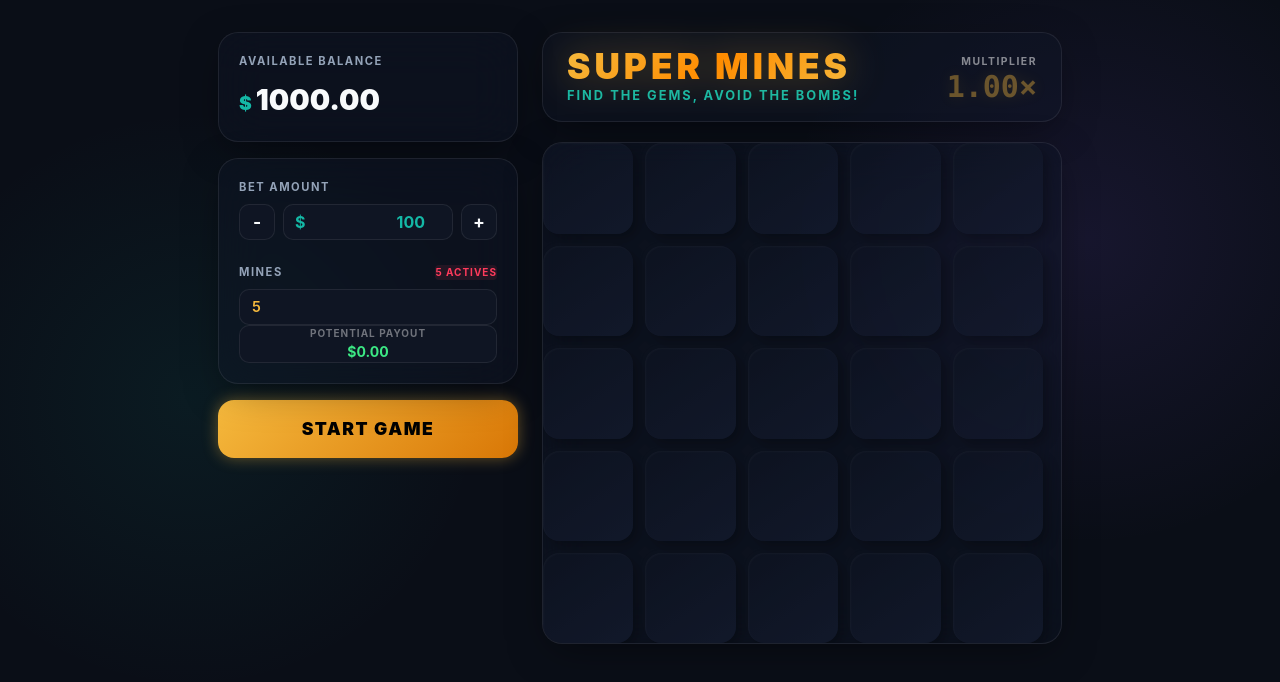
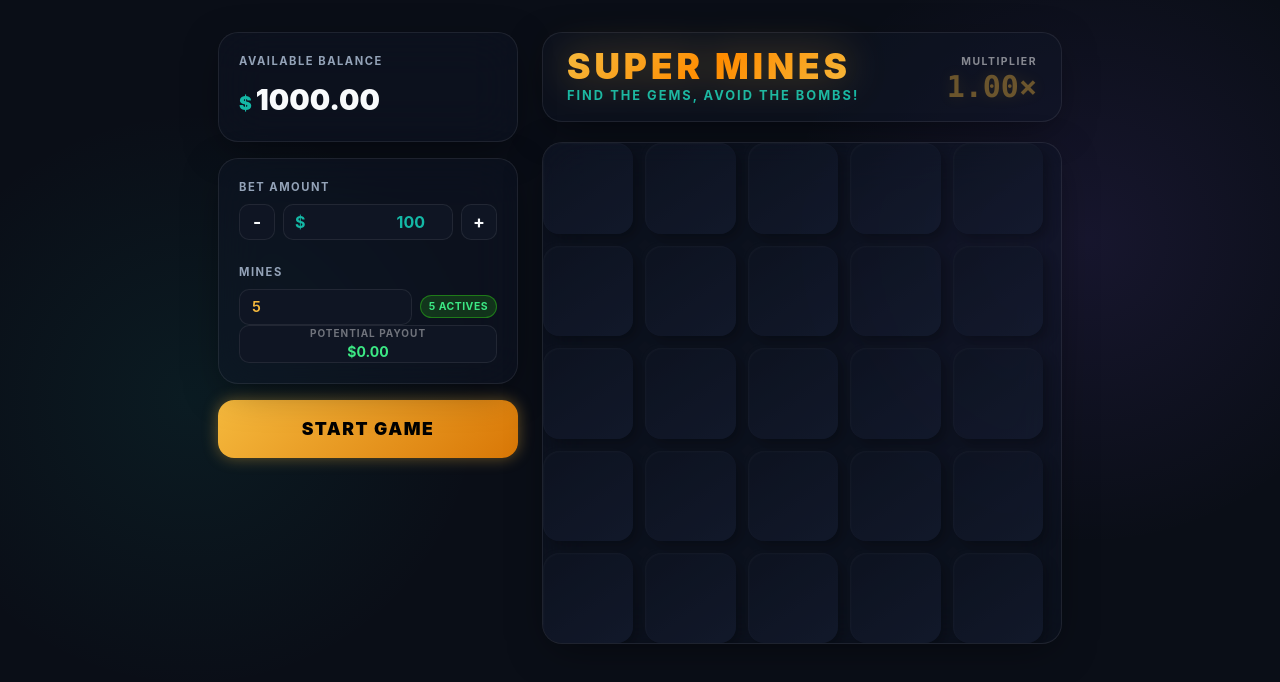
Before and after one commit to dalemiao3721/mines-game-prototype, a React (Vite) app in the folder apps/frontend/: page / in a window 1280 px wide. Shown: the top 682 px of the page. Built offline with nearby package versions, Linux system fonts and the light colour scheme; the HTML template or start-up script is replaced by a standard one.

Commit message:
feat(ui): update Mines Active label to match hitmous style

```diff
--- a/apps/frontend/src/components/Controls/MineSelector.tsx
+++ b/apps/frontend/src/components/Controls/MineSelector.tsx
@@ -9,13 +9,8 @@ const MINES_OPTIONS = [1, 2, 3, 4, 5, 10, 15, 20, 24]
 export function MineSelector({ value, disabled, onChange }: MineSelectorProps) {
   return (
     <div className="control-panel__section">
-      <div className="flex justify-between items-center mb-1">
-        <span className="control-panel__label">Mines</span>
-        <span className="text-[10px] font-bold text-accent-red bg-accent-red/10 px-2 py-0.5 rounded-[4px] uppercase tracking-widest">
-          {value} Actives
-        </span>
-      </div>
-      <div className="control-panel__select-wrap">
+      <span className="control-panel__label">Mines</span>
+      <div className="control-panel__empty-row">
         <select
           className="control-panel__select"
           value={value}
@@ -28,6 +23,9 @@ export function MineSelector({ value, disabled, onChange }: MineSelectorProps) {
             </option>
           ))}
         </select>
+        <span className="control-panel__active-badge">
+          {value} ACTIVES
+        </span>
       </div>
     </div>
   )
--- a/apps/frontend/src/index.css
+++ b/apps/frontend/src/index.css
@@ -271,13 +271,14 @@ button, input {
 }
 
 /* Base Select Style used for Mines/RTP */
-.control-panel__select-wrap {
-  position: relative;
-  flex: 1;
+.control-panel__empty-row {
+  display: flex;
+  align-items: center;
+  gap: 8px;
 }
 
 .control-panel__select {
-  width: 100%;
+  flex: 1;
   height: 36px;
   border-radius: 10px;
   background: var(--color-bg-secondary);
@@ -295,6 +296,18 @@ button, input {
 .control-panel__select:focus {
   border-color: var(--color-accent-gold);
   box-shadow: 0 0 12px rgba(245, 185, 61, 0.2);
+}
+
+.control-panel__active-badge {
+  padding: 3px 8px;
+  border-radius: 20px;
+  background: rgba(57, 255, 20, 0.15);
+  border: 1px solid rgba(57, 255, 20, 0.35);
+  color: var(--color-accent-green);
+  font-size: 0.65rem;
+  font-weight: 700;
+  letter-spacing: 0.5px;
+  white-space: nowrap;
 }
 
 /* Action Button */
```
Also changed, not shown: 9 other files (tests, documents, lock files or other folders).
